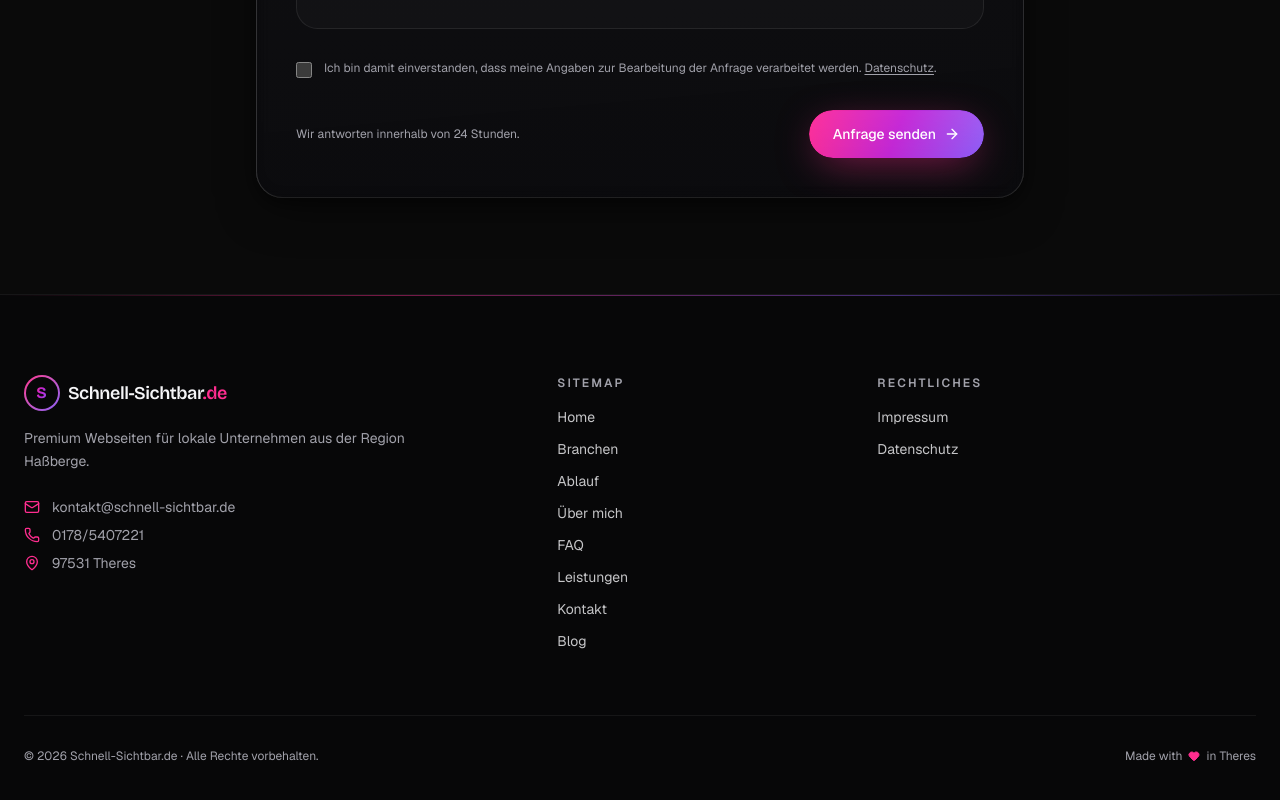
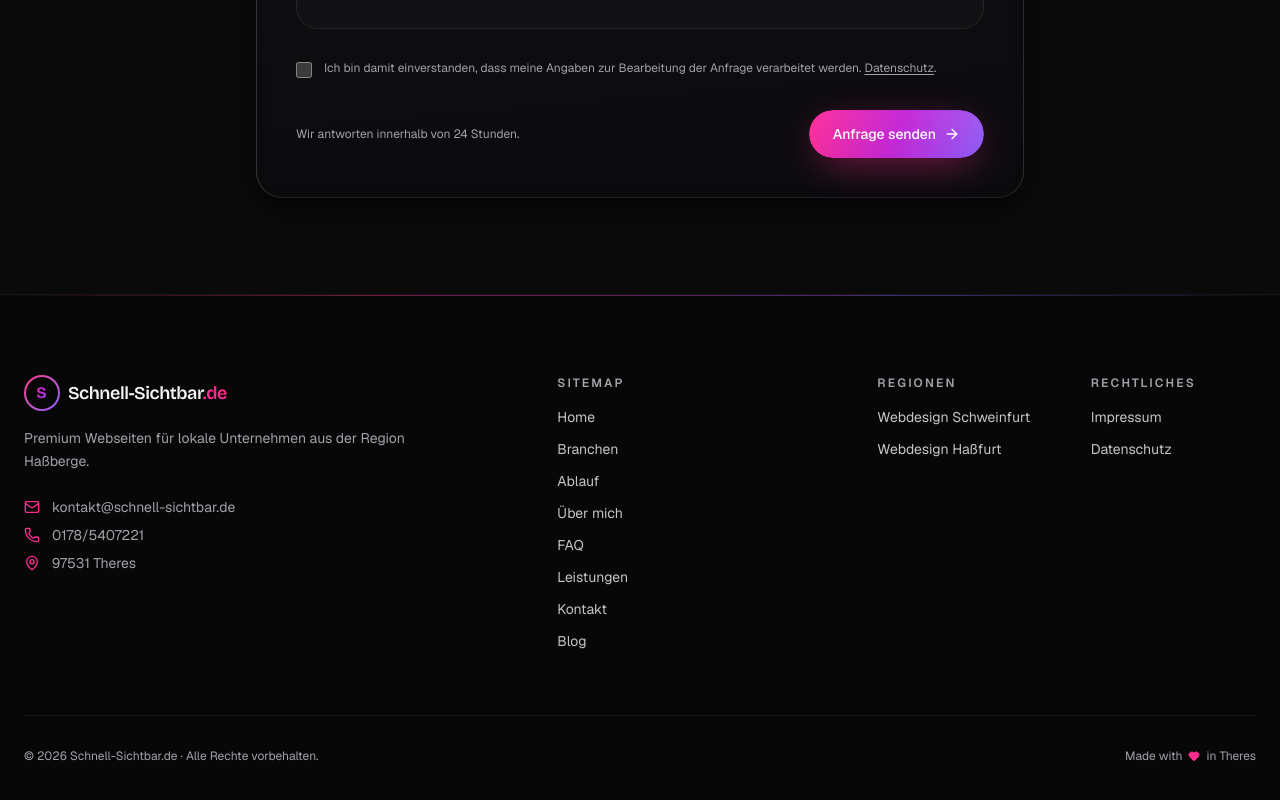
Before and after one commit to SPStudioWebsites/SP-Studio, a Next.js app: page / in a window 1280 px wide. Shown: the part 8398-9198 px from the top of the page. Built offline with nearby package versions, Linux system fonts and the light colour scheme.

Commit message:
footer Sitemaps add

```diff
--- a/src/components/layout/footer.tsx
+++ b/src/components/layout/footer.tsx
@@ -65,6 +65,21 @@ export function Footer() {
 
           <div className="md:col-span-2">
             <h3 className="mb-4 text-xs font-semibold uppercase tracking-[0.18em] text-muted">
+              Regionen
+            </h3>
+            <ul className="space-y-3 text-sm">
+              {footer.regions.map((l) => (
+                <li key={l.href}>
+                  <a href={l.href} className="text-foreground/80 transition-colors hover:text-pink">
+                    {l.label}
+                  </a>
+                </li>
+              ))}
+            </ul>
+          </div>
+
+          <div className="md:col-span-2">
+            <h3 className="mb-4 text-xs font-semibold uppercase tracking-[0.18em] text-muted">
               Rechtliches
             </h3>
             <ul className="space-y-3 text-sm">
--- a/src/lib/content.ts
+++ b/src/lib/content.ts
@@ -230,4 +230,8 @@ export const footer = {
     { label: "Impressum", href: "/impressum" },
     { label: "Datenschutz", href: "/datenschutz" },
   ],
+  regions: [
+    { label: "Webdesign Schweinfurt", href: "/webdesign-schweinfurt" },
+    { label: "Webdesign Haßfurt",     href: "/webdesign-hassfurt" },
+  ],
 };
```
